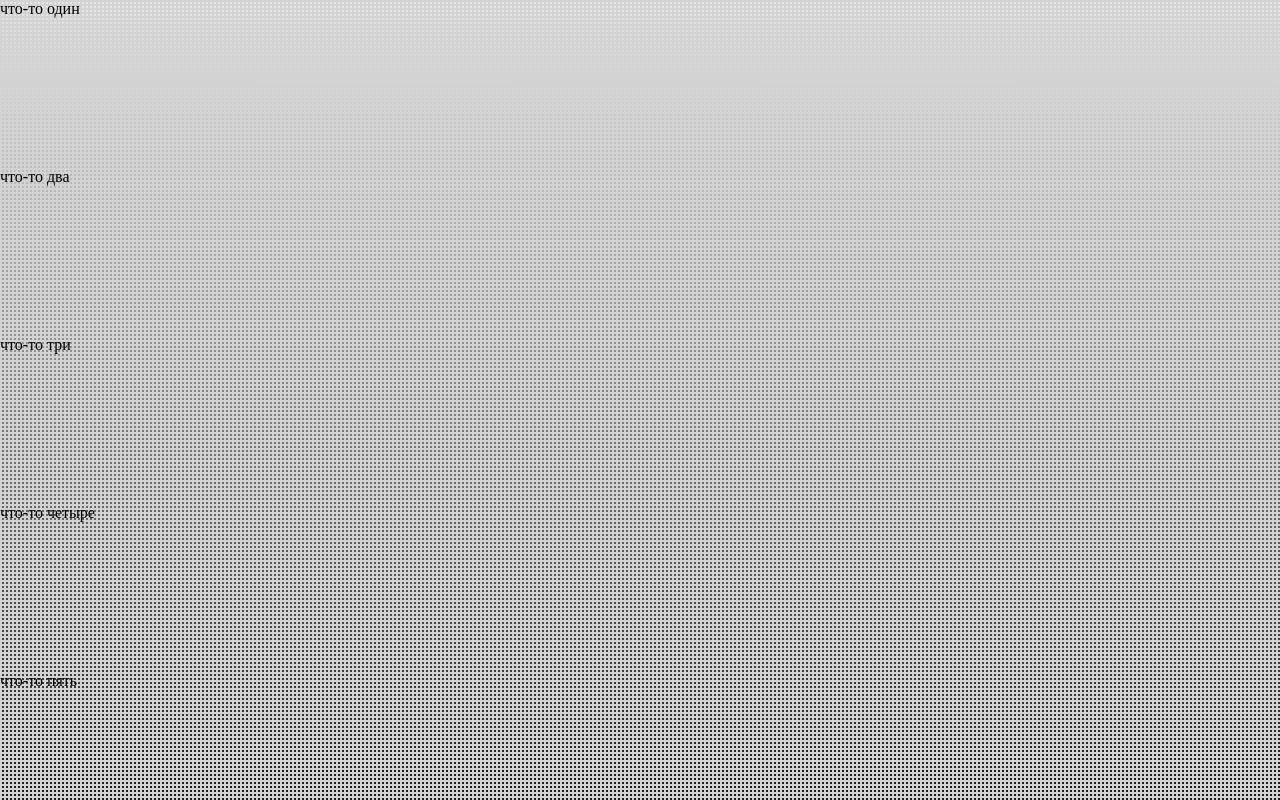
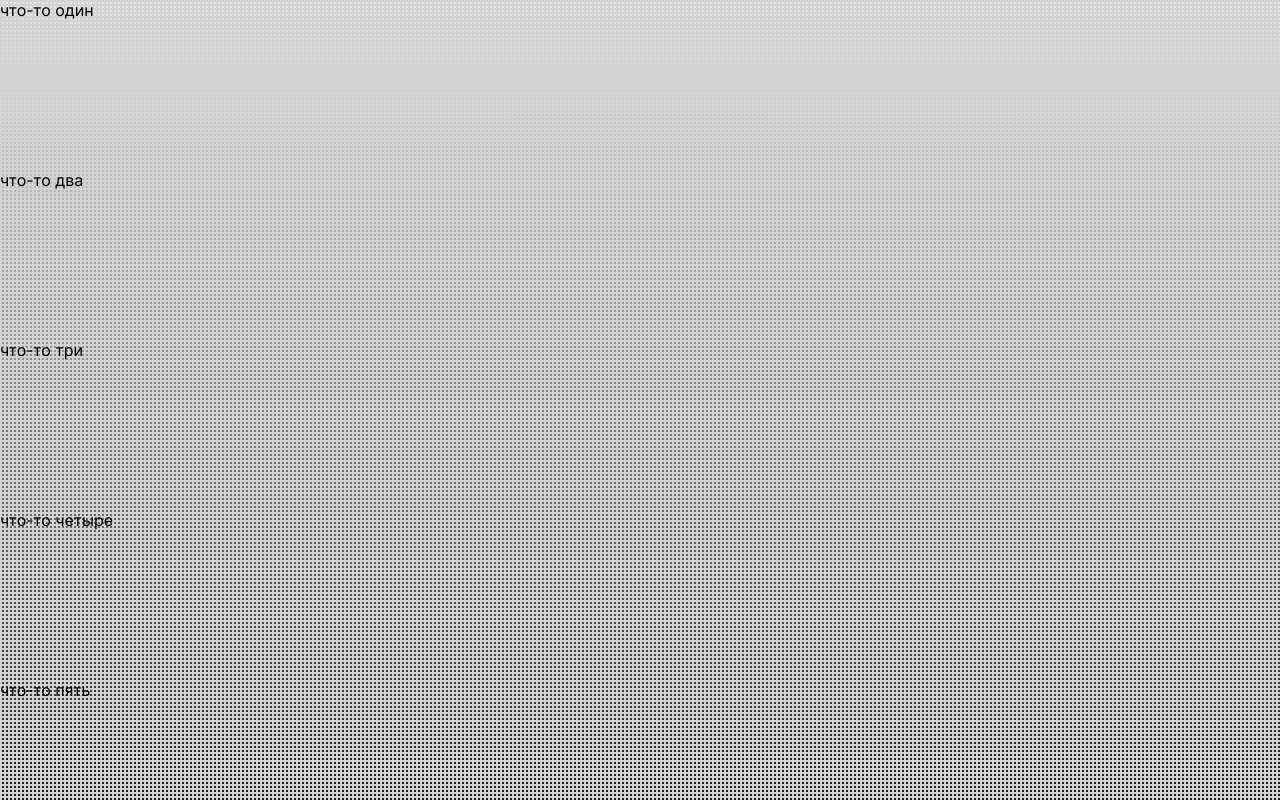
Before and after one commit to tochitopor/zakrivayuschiy-teg-f, a plain HTML site: page index.html in a window 1280 px wide. Drawn offline with Linux system fonts and the light colour scheme.

Commit message:
настроил шрифт

```diff
--- a/fonts/fonts.css
+++ b/fonts/fonts.css
@@ -1 +1,19 @@
 /* В этом файле вы импортируете все шрифты для сайта. Один из них вариативный и требует особенной настройки */
+@font-face {
+    font-family: PressStart2P;
+    src:
+        url(./PressStart2P-Regular.woff) format('woff');
+    font-weight: normal;
+    font-display: swap;
+}
+
+@font-face {
+    font-family: Inter-Variable;
+    src:
+        local('Inter-Variable'),
+        url(./Inter-Variable.woff2) format('woff2 supports variations'),
+        url(./Inter-Variable.woff2) format('woff2-variations'); /* фолбек для старых браузеров */
+    font-weight: 410 715; /* насыщенность */
+    font-stretch: 50% 200%; /* ширина */
+    font-display: swap;
+ }
--- a/styles/style.css
+++ b/styles/style.css
@@ -13,12 +13,17 @@
 .page {
   min-inline-size: 320px;
   min-block-size: 100dvb;
-  background-image: var(--main-cover-image);;
+  font-family: var(--main-font), sans-serif;
+  font-variation-settings: 'wght' var(--main-font-weight-common);
+  background-image: var(--main-cover-image);
   background-attachment: fixed;
   background-size: cover;
 }
 
 .main {
   display: grid;
-  gap: 150px
+  gap: 150px;
+  /*font-family: var(--accent-font), sans-serif;/**/
+  /*font-family: var(--main-font), sans-serif;/**/
+  font-weight: 650;
 }
--- a/styles/variables.css
+++ b/styles/variables.css
@@ -15,4 +15,9 @@
         repeating-linear-gradient(
             #e7e7e7,
             #1a1a1a);
+
+    --main-font: Inter-Variable;
+    --main-font-weight-header: 715;
+    --main-font-weight-common: 410;
+    --accent-font: PressStart2P;
 }
```
